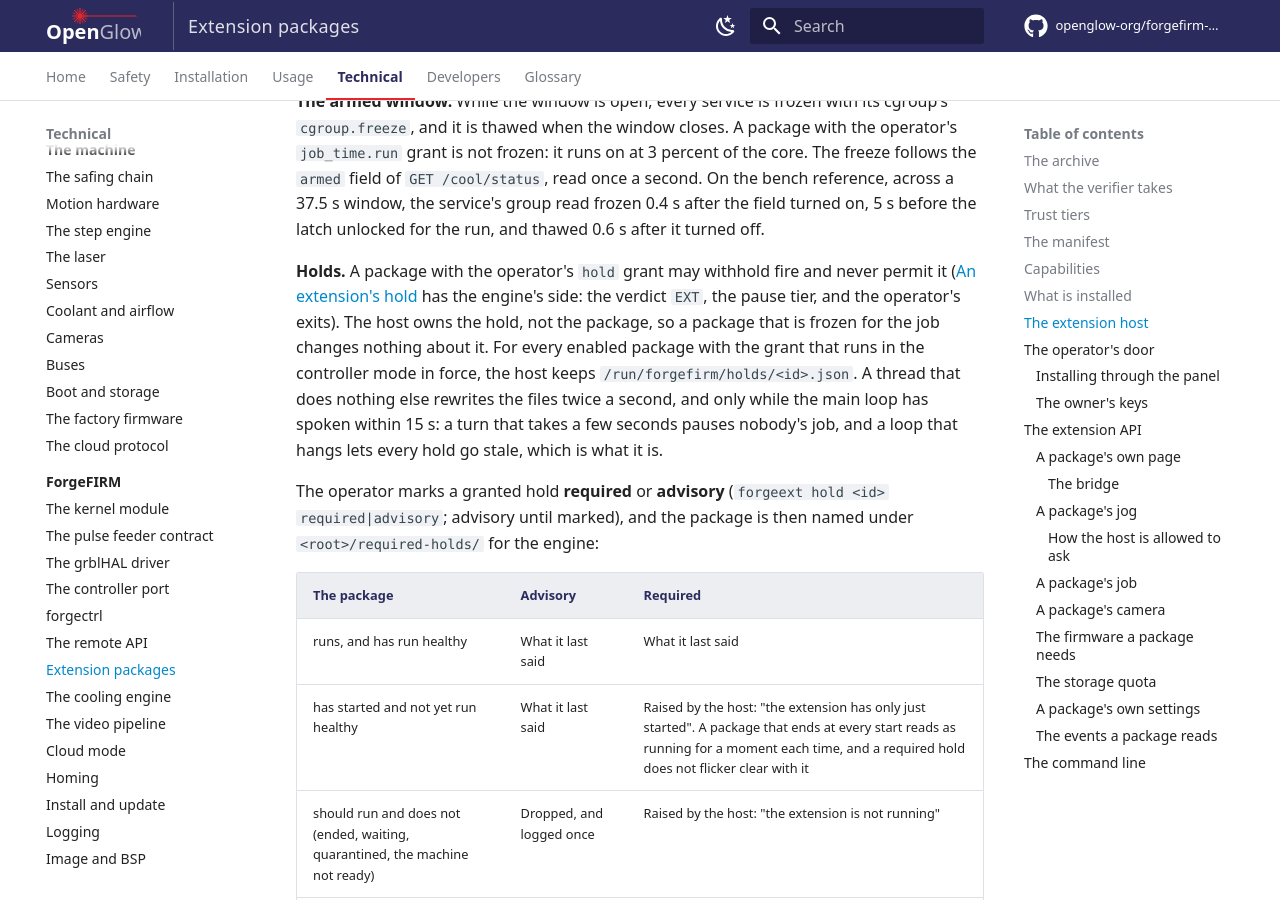
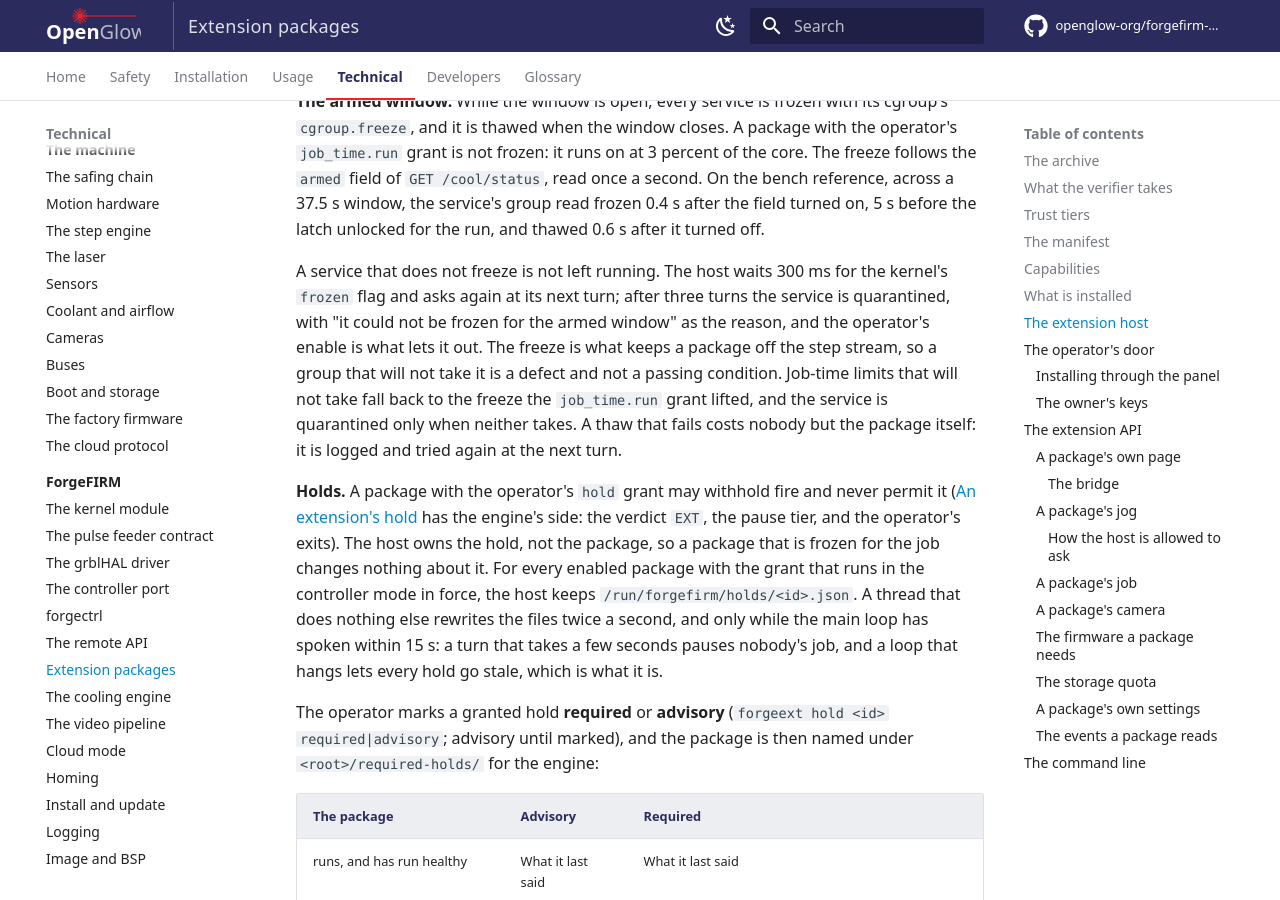
Before and after one commit to openglow-org/forgefirm-docs, an MkDocs documentation site: the page built from docs/technical/forgefirm/extensions.md, in a window 1280 px wide and 900 px high, scrolled down 8385 px. Built offline with MkDocs 1.6.1 and Material for MkDocs 9.7.7, drawn with Linux system fonts in a browser that asks for light colours; comment, search, counter and statistics services are not loaded.

Commit message:
Extensions: what happens when a service will not freeze
The armed-window paragraph said the freeze happens and left the reader to
assume it always takes. It says now what the host does when it does not:
300 ms for the kernel's flag, three turns, then quarantine with the
reason the operator will read; job-time limits that will not take fall
back to the freeze; a failed thaw is tried again.

```diff
--- a/docs/technical/forgefirm/extensions.md
+++ b/docs/technical/forgefirm/extensions.md
@@ -295,6 +295,17 @@ on at 3 percent of the core. The freeze follows the `armed` field of
 37.5 s window, the service's group read frozen 0.4 s after the field turned
 on, 5 s before the latch unlocked for the run, and thawed 0.6 s after it
 turned off.
+
+A service that does not freeze is not left running. The host waits 300 ms
+for the kernel's `frozen` flag and asks again at its next turn; after three
+turns the service is quarantined, with "it could not be frozen for the armed
+window" as the reason, and the operator's enable is what lets it out. The
+freeze is what keeps a package off the step stream, so a group that will not
+take it is a defect and not a passing condition. Job-time limits that will
+not take fall back to the freeze the `job_time.run` grant lifted, and the
+service is quarantined only when neither takes. A thaw that fails costs
+nobody but the package itself: it is logged and tried again at the next
+turn.
 
 **Holds.** A package with the operator's `hold` grant may withhold fire
 and never permit it ([An extension's hold](cooling-engine.md#an-extensions-hold)
```
